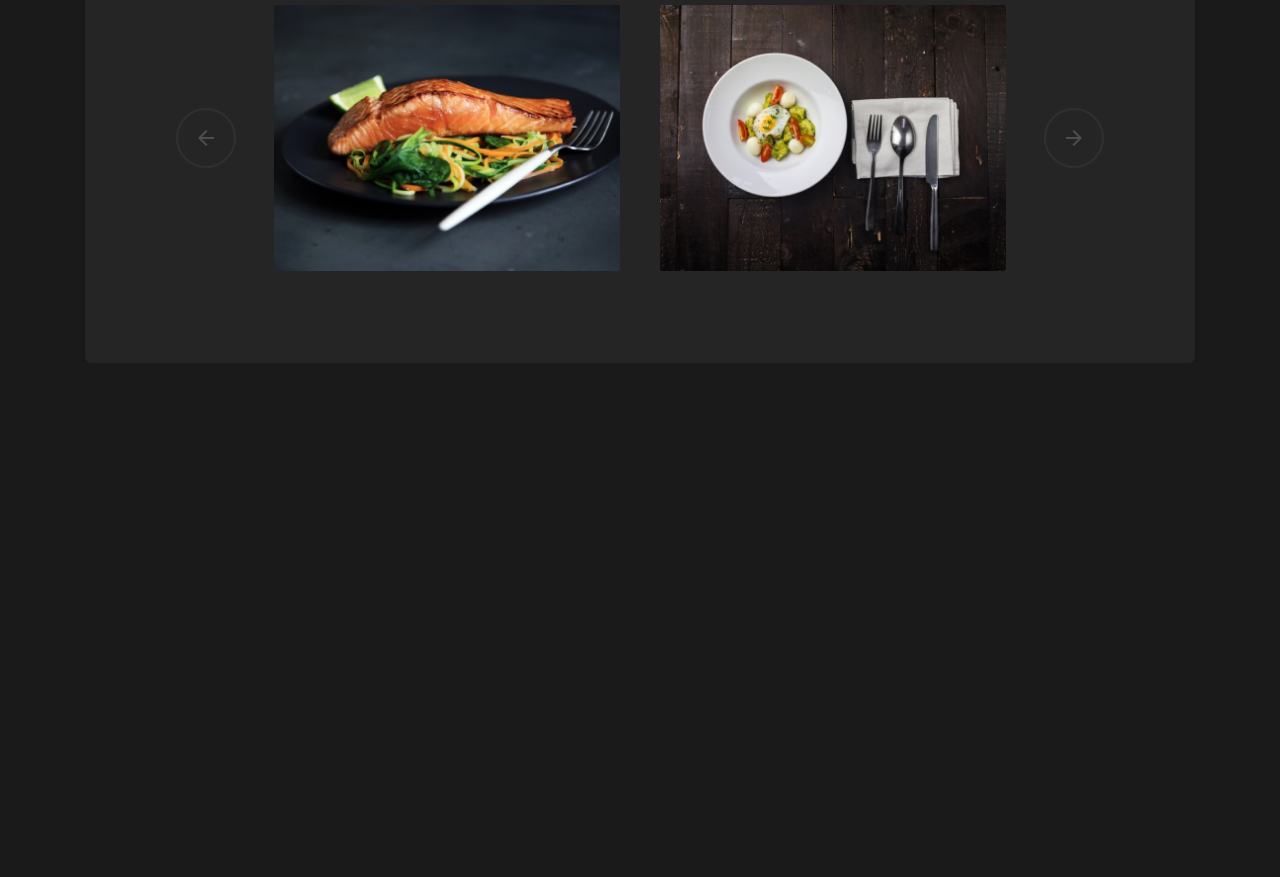
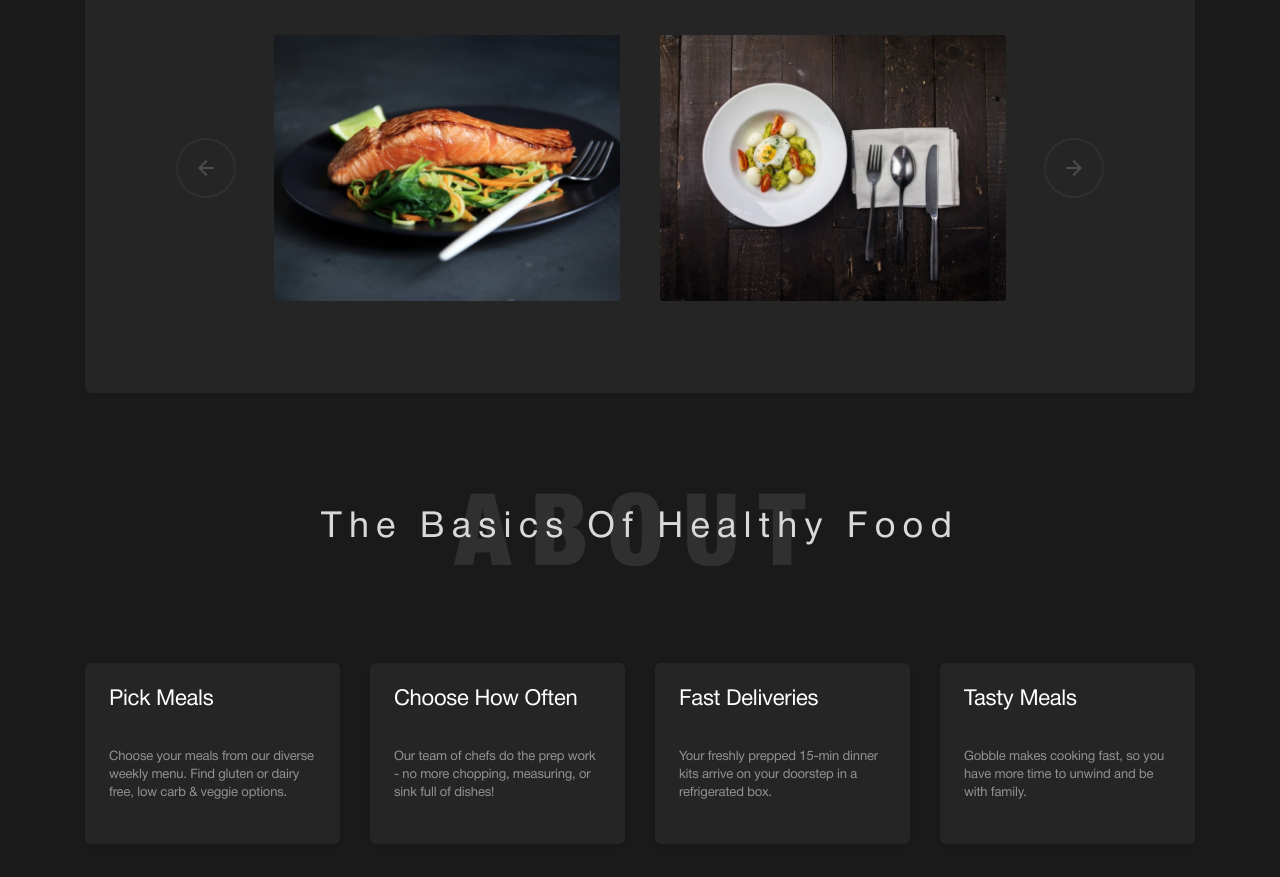
Before and after one commit to UglyGhoulChrist/healthy-food-html-css, a plain HTML site: page src/index.html in a window 1280 px wide. Shown: the part 1232-2109 px from the top of the page. Before the commit the page ends 1595 px from the top, so only its background shows below. Drawn offline with Linux system fonts and the light colour scheme.

```diff
--- a/src/css/_about.scss
+++ b/src/css/_about.scss
@@ -12,6 +12,10 @@
         display: flex;
         flex-direction: column;
         align-items: center;
+    }
+
+    &_h2-subtext{
+        margin-bottom: 30px;
     }
 }
 
@@ -43,12 +47,13 @@
     &__button {
         flex: 0 0 60px;
         height: 60px;
-        border: 2px solid #303030;
+        border: 2px solid $subtext;
         border-radius: 50%;
         transition: all .3s ease 0s;
 
         &:hover {
             border-color: $primary;
+            cursor: pointer;
         }
 
         &:active {
--- /dev/null
+++ b/src/css/_card.scss
@@ -0,0 +1,43 @@
+.card {
+
+    // .card__link
+
+    &__link {
+        display: flex;
+        flex-direction: column;
+        gap: 36px;
+        background: $dark-gray;
+        box-shadow: 0px 2px 5px $box-shadow;
+        border-radius: 6px;
+        padding: 24px 24px 42px 24px;
+        transition: all .3s ease 0s;
+
+        &:hover {
+            background: $primary;
+
+            .card__title,
+            .card__text {
+                color: #191919;
+            }
+        }
+    }
+
+    // .card__title
+
+    &__title {
+        font-size: 22px;
+        line-height: 1.18;
+        letter-spacing: -0.275px;
+        text-transform: capitalize;
+        color: $secondary;
+    }
+
+    // .card__text
+
+    &__text {
+        font-size: 13px;
+        line-height: 1.38;
+        letter-spacing: -0.1625px;
+        color: rgba(255, 255, 255, 0.5);
+    }
+}
--- a/src/css/_colors.scss
+++ b/src/css/_colors.scss
@@ -16,4 +16,6 @@ $text:#A6A6A6;
 
 $border:#ffffff1a;
 
-$box-shadow:#0000001a;
+$box-shadow:rgba(0, 0, 0, 0.1);
+
+// $title-card:#191919;
--- /dev/null
+++ b/src/css/_contact-card.scss
@@ -0,0 +1,66 @@
+
+.contact-card {
+    border: 2px solid $border;
+    border-radius: 10px;
+    padding: 41px 15px 0 15px;
+    display: flex;
+    flex-direction: column;
+    height: 100%;
+    transition: all 1s ease 0s;
+
+    &:hover {
+        border-color: $primary;
+    }
+
+    // .contact-card__title
+
+    &__title {
+        font-size: 16px;
+        line-height: 1.88;
+        text-align: center;
+        color: $secondary;
+        position: relative;
+        flex: 1 1 auto;
+
+        &::before {
+            content: '';
+            display: block;
+            width: 18px;
+            height: 18px;
+            position: absolute;
+            left: 50%;
+            transform: translate(-50%, -200%);
+        }
+
+        &_1::before {
+            background: url('../img/home/time.svg') center / cover no-repeat;
+        }
+
+        &_2::before {
+            background: url('../img/home/geo.svg') center / cover no-repeat;
+        }
+
+        &_3::before {
+            background: url('../img/home/call.svg') center / cover no-repeat;
+        }
+    }
+
+    &__link {
+        color: $secondary;
+        transition: .3s;
+
+        &:hover {
+            color: $primary;
+        }
+    }
+
+    // .contact-card__text
+
+    &__text {
+        font-size: 14px;
+        line-height: 4.29;
+        text-align: center;
+        color: $secondary;
+        opacity: 0.5;
+    }
+}
--- a/src/css/_home.scss
+++ b/src/css/_home.scss
@@ -84,73 +84,6 @@
 
         @media (max-width:767.98px) {
             flex: 1 1 100%;
-
         }
     }
 }
-
-.contact-card {
-    border: 2px solid $border;
-    border-radius: 10px;
-    padding: 41px 15px 0 15px;
-    display: flex;
-    flex-direction: column;
-    height: 100%;
-    transition: all 1s ease 0s;
-
-    &:hover {
-        border-color: $primary;
-    }
-
-    // .contact-card__title
-
-    &__title {
-        font-size: 16px;
-        line-height: 1.88;
-        text-align: center;
-        color: $secondary;
-        position: relative;
-        flex: 1 1 auto;
-
-        &::before {
-            content: '';
-            display: block;
-            width: 18px;
-            height: 18px;
-            position: absolute;
-            left: 50%;
-            transform: translate(-50%, -200%);
-        }
-
-        &_1::before {
-            background: url('../img/home/time.svg') center / cover no-repeat;
-        }
-
-        &_2::before {
-            background: url('../img/home/geo.svg') center / cover no-repeat;
-        }
-
-        &_3::before {
-            background: url('../img/home/call.svg') center / cover no-repeat;
-        }
-    }
-
-    &__link {
-        color: $secondary;
-        transition: .3s;
-
-        &:hover {
-            color: $primary;
-        }
-    }
-
-    // .contact-card__text
-
-    &__text {
-        font-size: 14px;
-        line-height: 4.29;
-        text-align: center;
-        color: $secondary;
-        opacity: 0.5;
-    }
-}
--- /dev/null
+++ b/src/css/_work.scss
@@ -0,0 +1,36 @@
+.work {
+
+    // .work__container
+
+    &__container {
+        padding: 60px 0 30px 0;
+    }
+
+    // .work__cards
+
+    &__list {
+        margin: 0 -15px;
+        display: flex;
+    }
+
+    &__item{
+        flex: 0 1 25%;
+        padding-left: 15px;
+        padding-right: 15px;
+    }
+
+    &_h2-subtext{
+        margin-bottom: 60px;
+    }
+}
+
+.h2-subtext {
+
+    // .h2-subtext__h2
+
+    &__h2 {}
+
+    // .h2-subtext__subtext
+
+    &__subtext {}
+}
--- a/src/css/style.scss
+++ b/src/css/style.scss
@@ -48,13 +48,20 @@
 // Подключение H2-SUBTEXT
 @import 'h2-subtext';
 
+// Подключение CONTACT-CARD
+@import 'contact-card';
+
+// Подключение CARD
+@import 'card';
+
 // Подключение HOME
 @import 'home';
 
 // Подключение ABOUT
 @import 'about';
 
-
+// Подключение WORK
+@import 'work';
 
 
 
--- a/src/index.html
+++ b/src/index.html
@@ -76,7 +76,7 @@
             <section class="about" id="about">
                 <!-- Сделать Адаптив и Переключение карусели -->
                 <div class="about__container">
-                    <div class="h2-subtext">
+                    <div class="h2-subtext about_h2-subtext">
                         <h2 class="h2-subtext__h2">The Basics Of Healthy Food</h2>
                         <div class="h2-subtext__subtext">ABOUT</div>
                     </div>
@@ -102,6 +102,47 @@
                     </div>
                 </div>
             </section>
+
+            <section class="work" id="work">
+                <div class="work__container">
+                    <div class="h2-subtext work_h2-subtext">
+                        <h2 class="h2-subtext__h2">The Basics Of Healthy Food</h2>
+                        <div class="h2-subtext__subtext">ABOUT</div>
+                    </div>
+                    <ul class="work__list">
+                        <li class="work__item card">
+                            <a href="#" class="card__link">
+                                <div class="card__title">Pick meals </div>
+                                <div class="card__text">Choose your meals from our diverse weekly menu. Find gluten or
+                                    dairy free, low carb & veggie options.</div>
+                            </a>
+                        </li>
+                        <li class="work__item card">
+                            <a href="#" class="card__link">
+                                <div class="card__title">Choose how often</div>
+                                <div class="card__text">Our team of chefs do the prep work - no more chopping,
+                                    measuring, or sink full of dishes!</div>
+                            </a>
+                        </li>
+                        <li class="work__item card">
+                            <a href="#" class="card__link">
+                                <div class="card__title">fast deliveries</div>
+                                <div class="card__text">Your freshly prepped 15-min dinner kits arrive on your doorstep
+                                    in a refrigerated box.</div>
+                            </a>
+                        </li>
+                        <li class="work__item card">
+                            <a href="#" class="card__link">
+                                <div class="card__title">tasty meals</div>
+                                <div class="card__text">Gobble makes cooking fast, so you have more time to unwind and
+                                    be with family.</div>
+                            </a>
+                        </li>
+                    </ul>
+                </div>
+            </section>
+<br><br><br><br><br><br>
+
         </main>
         <footer class="footer"></footer>
     </div>
```
Also changed, not shown: src/css/style.css, 1 other file.
